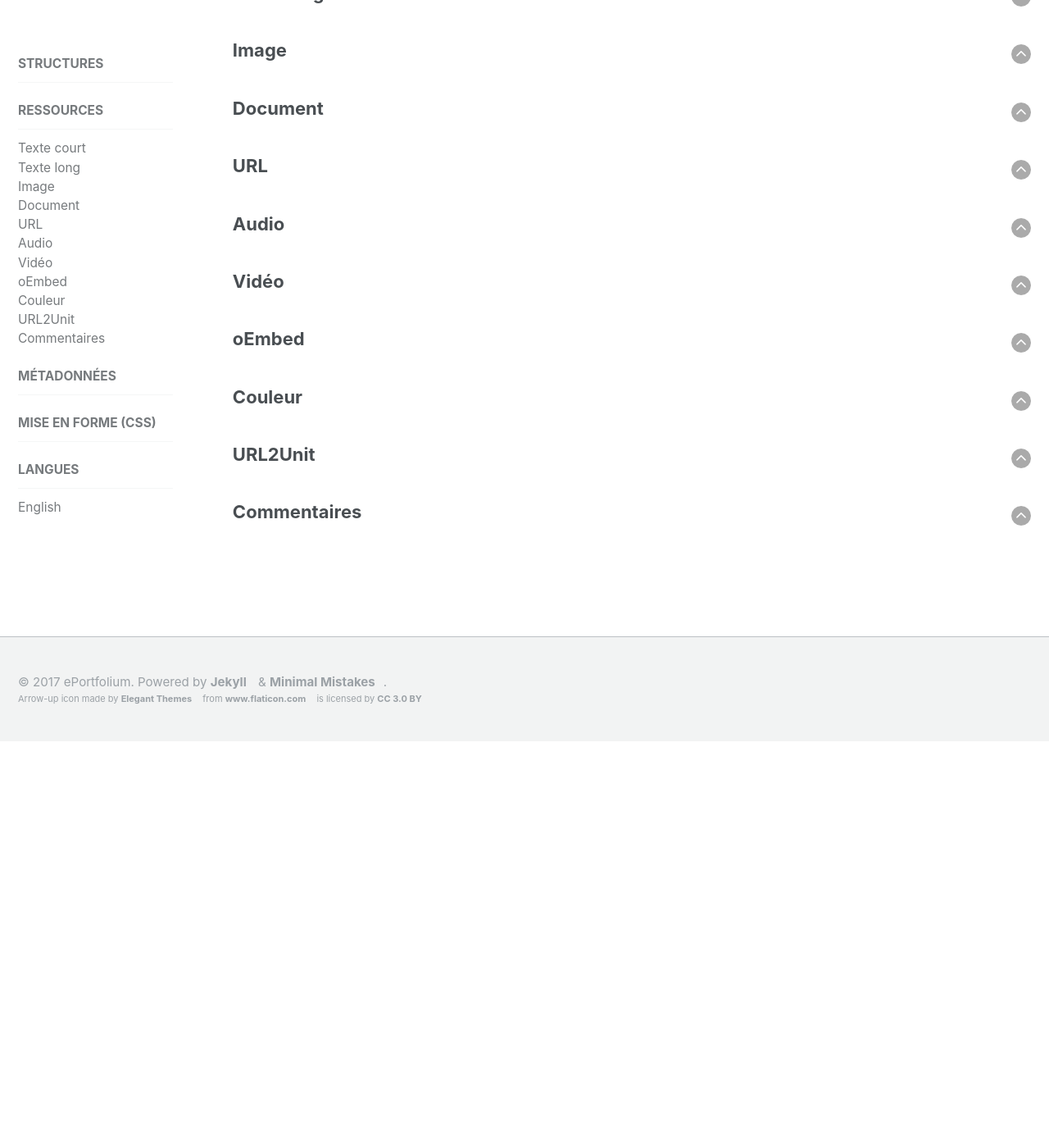
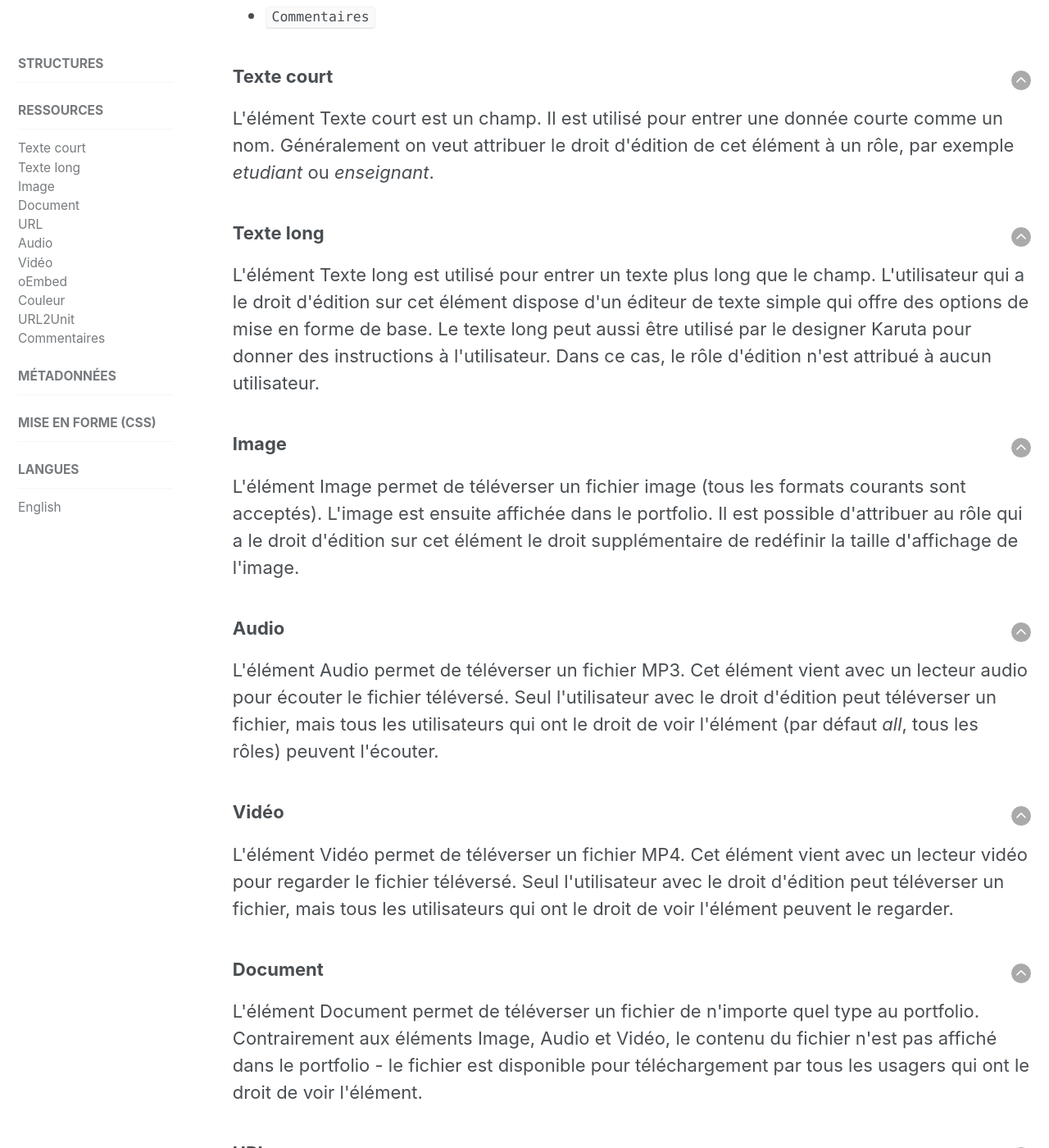
Before and after one commit to karutaproject/karuta-frontend-documentation, a Jekyll site: the page built from _pages/resources_fr.html, in a window 1280 px wide and 1400 px high, scrolled down 860 px. Shown: the whole window at 82% size. Built offline with Jekyll 4.4.1, drawn with Linux system fonts in a browser that asks for light colours; before the commit the page ends 1764 px from its top, so only the background shows below that; some of the changed text lies outside the part shown.

Commit message:
Début des ressources.

```diff
--- a/_pages/resources_fr.html
+++ b/_pages/resources_fr.html
@@ -5,8 +5,12 @@
 sidebar:
  nav: "resources_fr"
 ---
-
-Les ressources sont :
+<p>Les éléments ressource contiennent les données d'un portfolio. Chaque élément ressource vient avec
+	une liste de droits (voir, éditer, soumettre, etc). Pour chaque droit, on peut spécifier un ou
+	plusieurs rôles (par exemple <i>etudiant</i>) qui auront ce droit. Dans la représentation XML du
+	portfolio, les	ressources sont les feuilles.
+</p>
+<p>Les ressources disponibles sont :</p>
 <ul>
 
 	<li><code><a href='#field'>Texte court</a></code></li>
@@ -27,42 +31,63 @@
 <article>
 	<a style='float:right' href='#top'><img src='../assets/img/arrow-up.png'/></a>
 	<h3 id='field'>Texte court</h3>
-	<p></p>
+	<p>L'élément Texte court est un champ. Il est utilisé pour entrer une donnée courte comme un nom.
+	Généralement on veut attribuer le droit d'édition de cet élément à un rôle, par exemple
+	<i>etudiant</i> ou <i>enseignant</i>.
+</p>
 </article>
 
 <article>
 	<a style='float:right' href='#top'><img src='../assets/img/arrow-up.png'/></a>
 	<h3 id='textfield'>Texte long</h3>
-	<p></p>
+	<p>L'élément Texte long est utilisé pour entrer un texte plus long que le champ. L'utilisateur
+		qui a le droit d'édition sur cet élément dispose d'un éditeur de texte simple qui offre des
+		options de mise en forme de base. Le texte long peut aussi être utilisé par le designer
+		Karuta pour donner des instructions à l'utilisateur. Dans ce cas, le rôle d'édition n'est
+		attribué à aucun utilisateur.</p>
 </article>
 
 <article>
 	<a style='float:right' href='#top'><img src='../assets/img/arrow-up.png'/></a>
 	<h3 id='image'>Image</h3>
-	<p></p>
+	<p>L'élément Image permet de téléverser un fichier image (tous les formats courants sont
+		acceptés). L'image est ensuite affichée dans le portfolio. Il est possible d'attribuer
+		au rôle qui a le droit d'édition sur cet élément le droit supplémentaire de redéfinir
+		la taille d'affichage de l'image.</p>
+</article>
+
+<article>
+	<a style='float:right' href='#top'><img src='../assets/img/arrow-up.png'/></a>
+	<h3 id='audio'>Audio</h3>
+	<p>L'élément Audio permet de téléverser un fichier MP3. Cet élément vient avec un lecteur
+		audio pour écouter le fichier téléversé. Seul l'utilisateur avec le droit d'édition
+		peut téléverser un fichier, mais tous les utilisateurs qui ont le droit de voir l'élément
+		(par défaut <i>all</i>, tous les rôles) peuvent l'écouter.
+	</p>
+</article>
+
+<article>
+	<a style='float:right' href='#top'><img src='../assets/img/arrow-up.png'/></a>
+	<h3 id='video'>Vidéo</h3>
+	<p>L'élément Vidéo permet de téléverser un fichier MP4. Cet élément vient avec un
+		lecteur vidéo pour regarder le fichier téléversé. Seul l'utilisateur avec le droit
+		d'édition peut téléverser un fichier, mais tous les utilisateurs qui ont le droit
+		de voir l'élément peuvent le regarder.
+	</p></p>
 </article>
 
 <article>
 	<a style='float:right' href='#top'><img src='../assets/img/arrow-up.png'/></a>
 	<h3 id='document'>Document</h3>
-	<p></p>
+	<p>L'élément Document permet de téléverser un fichier de n'importe quel type au portfolio.
+		Contrairement aux éléments Image, Audio et Vidéo, le contenu du fichier n'est pas affiché
+		dans le portfolio - le fichier est disponible pour téléchargement par tous les usagers
+		qui ont le droit de voir l'élément.</p>
 </article>
 
 <article>
 	<a style='float:right' href='#top'><img src='../assets/img/arrow-up.png'/></a>
 	<h3 id='url'>URL</h3>
-	<p></p>
-</article>
-
-<article>
-	<a style='float:right' href='#top'><img src='../assets/img/arrow-up.png'/></a>
-	<h3 id='audio'>Audio</h3>
-	<p></p>
-</article>
-
-<article>
-	<a style='float:right' href='#top'><img src='../assets/img/arrow-up.png'/></a>
-	<h3 id='video'>Vidéo</h3>
 	<p></p>
 </article>
 
--- a/_pages/structures_fr.html
+++ b/_pages/structures_fr.html
@@ -7,8 +7,9 @@ sidebar:
 ---
 
 <p>
-	Les éléments de structure composent les branches de l'arbre d'un portfolio, alors que les
-	ressources en sont les feuilles.
+	Les éléments de structure permettent d'organiser les données dans un portfolio. Les éléments de
+	structure composent les branches de l'arbre d'un portfolio, alors que les éléments de données
+	(les ressources) en sont les feuilles.
 </p>
 <p>Les éléments de structure disponibles sont :</p>
 <ul>
```
